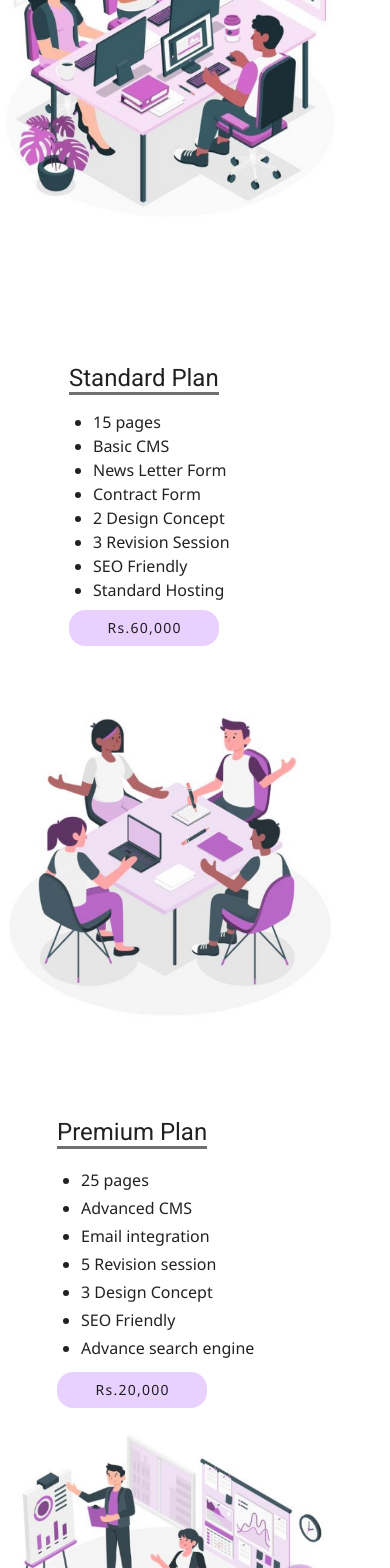
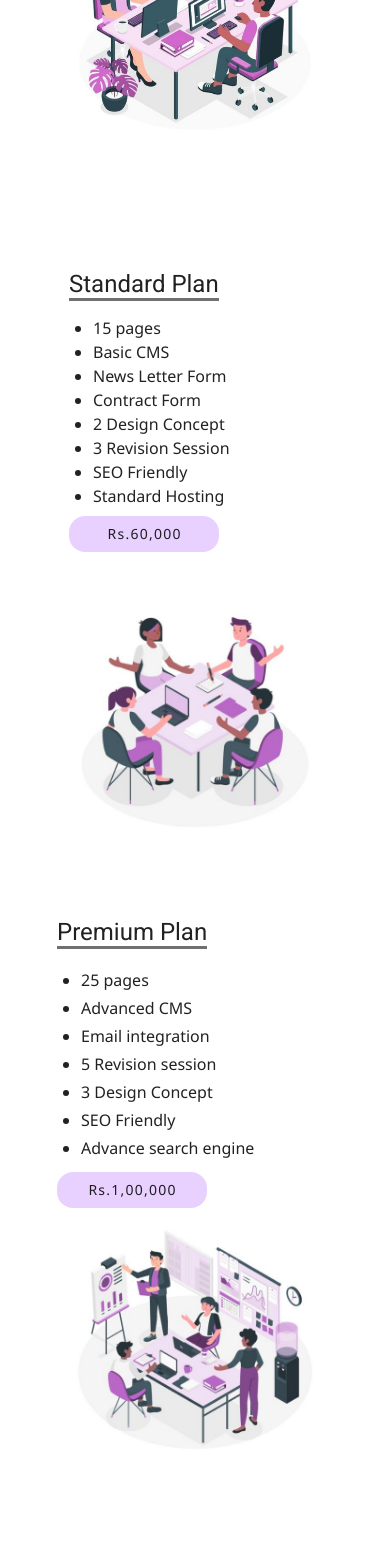
Before and after one commit to sachinbro/fiftech_zone, a Nuxt app: page /services in a window 390 px wide. Shown: the part 3198-4766 px from the top of the page. Built offline with nearby package versions, Linux system fonts and the light colour scheme.

Commit message:
service page: service plan section made responsive

```diff
--- a/components/sections/services-page/ServicePlan.vue
+++ b/components/sections/services-page/ServicePlan.vue
@@ -48,7 +48,19 @@ export default {
             }
         };
     },
-    components: { PriceBtn }
+    components: { PriceBtn },
+    computed: {
+      screen() {
+        switch (this.$vuetify.breakpoint.name) {
+          case 'xs':
+            return '240px'
+          case 'sm':
+            return '50px'
+          default :
+            return '340px'
+        }
+      }
+    }
 }
 </script>
 <template>
@@ -70,15 +82,15 @@ export default {
 
                     </v-row>
                 </v-col>
-                <v-col cols="12" sm="auto" >
-                    <img src="../../../static/sections/Servicespage/Image 43.png" height="340px" alt="">
+                <v-col cols="12"  sm="auto" class="d-flex justify-center mt-3 mt-sm-0">
+                    <img src="../../../static/sections/Servicespage/Image 43.png" :height="screen" alt="">
                 </v-col>
                 <v-col cols="1"></v-col>
             </v-row>
             <v-row class="my-16 right">
                 <v-col cols="0" sm="3"></v-col>
                 <v-col cols="4" class="d-none d-sm-block">
-                    <img src="../../../static/sections/Servicespage/Image 41.png" height="340px" alt="">
+                    <img src="../../../static/sections/Servicespage/Image 41.png" :height="screen" alt="">
                 </v-col>
                 <v-col class="text-center" cols="12" sm="4">
                     <v-row>
@@ -94,8 +106,8 @@ export default {
                     </v-row>
                 </v-col>
 
-                <v-col cols="4" class="d-block d-sm-none">
-                    <img src="../../../static/sections/Servicespage/Image 41.png" height="340px" alt="">
+                <v-col cols="12" class="d-flex d-sm-none justify-center">
+                    <img src="../../../static/sections/Servicespage/Image 41.png" :height="screen" alt="">
                 </v-col>
             </v-row>
             <v-row class="my-16 left">
@@ -108,14 +120,14 @@ export default {
                                 <li v-for="plan in plans.premium" :key="plan" class="my-1">{{plan}}</li>
                             </ul>
                             <div class="mx-sm-10 mt-2 d-flex ">
-                                <PriceBtn price="20,000"/>
+                                <PriceBtn price="1,00,000"/>
                             </div>
 
 
                     </v-row>
                 </v-col>
-                <v-col>
-                    <img src="../../../static/sections/Servicespage/Image 42.png" height="340px" alt="">
+                <v-col  cols="12"  sm="auto" class="d-flex justify-center">
+                    <img src="../../../static/sections/Servicespage/Image 42.png" :height="screen" alt="">
                 </v-col>
                 <v-col cols="1"></v-col>
             </v-row>
@@ -123,7 +135,7 @@ export default {
              <v-row class="my-16 right">
                 <v-col cols="3"></v-col>
                 <v-col cols="4" class="d-none d-sm-block">
-                    <img src="../../../static/sections/Servicespage/Image 44.png" height="340px" alt="">
+                    <img src="../../../static/sections/Servicespage/Image 44.png" :height="screen" alt="">
                 </v-col>
                 <v-col class="text-center" cols="12" sm="4">
                     <v-row>
@@ -133,14 +145,14 @@ export default {
                             <ul class="text-left">
                                 <li v-for="plan in plans.corporate" :key="plan" class="my-1">{{plan}}</li>
                             </ul>
-                            <div class="mx-10"><PriceBtn price="60,000"/></div>
+                            <div class="mx-10"><PriceBtn /></div>
 
                         </v-col>
                         <v-col cols="1"></v-col>
                     </v-row>
                 </v-col>
-                 <v-col cols="4" class="d-block d-sm-none">
-                    <img src="../../../static/sections/Servicespage/Image 44.png" height="340px" alt="">
+                 <v-col cols="12" class="d-flex d-sm-none justify-center">
+                    <img src="../../../static/sections/Servicespage/Image 44.png" :height="screen" alt="">
                 </v-col>
             </v-row>
         </div>
```
